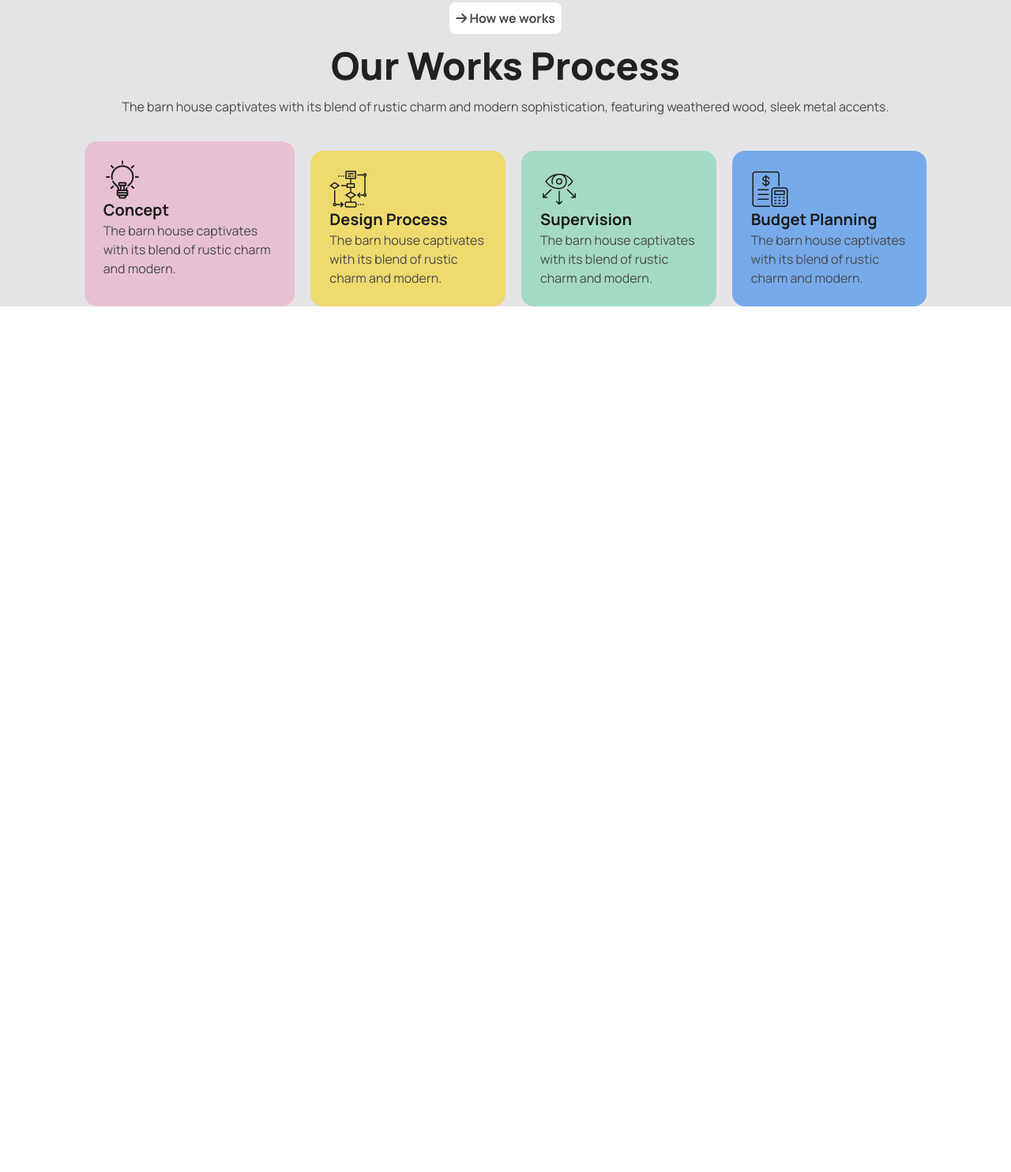
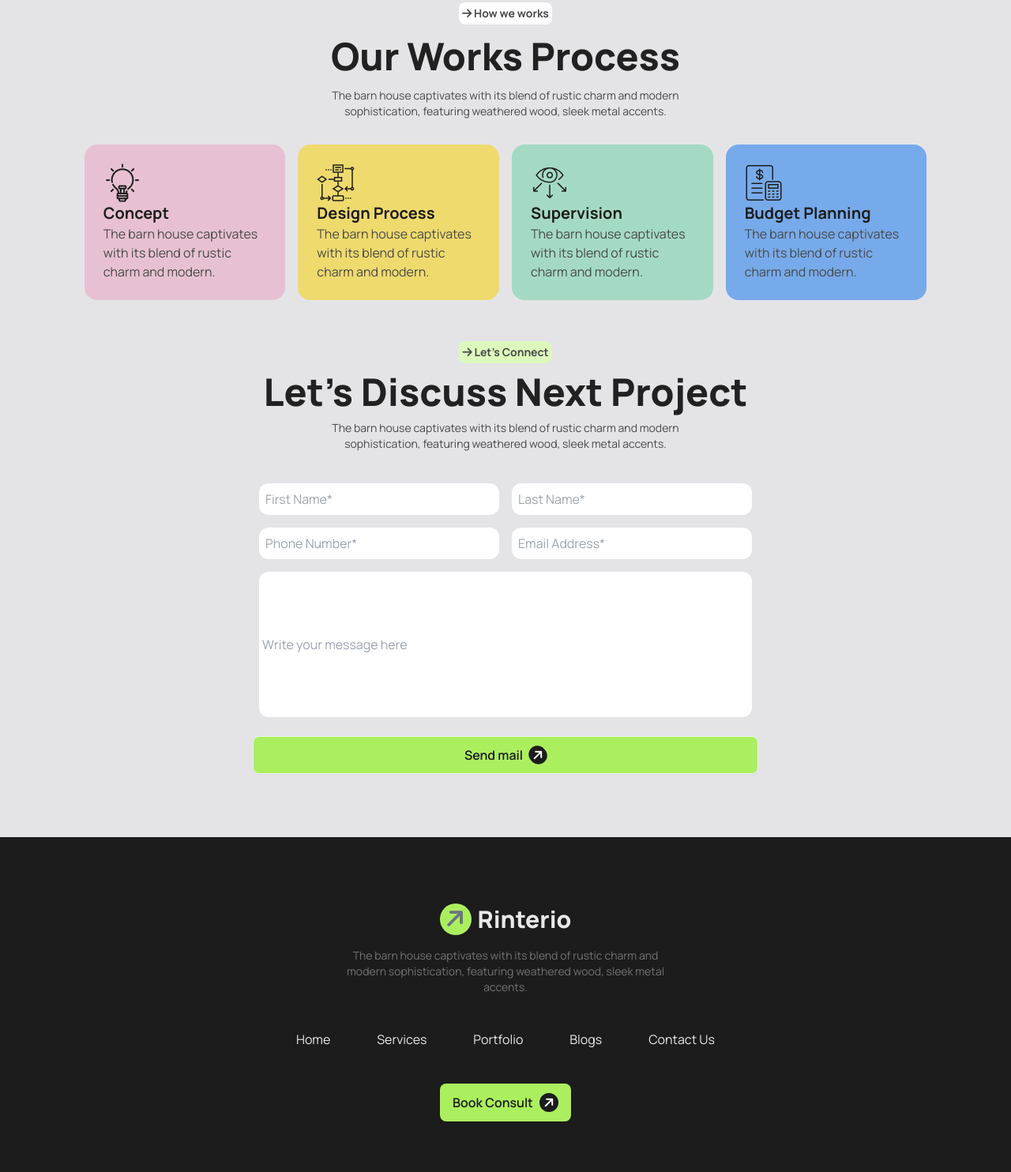
Before and after one commit to fatimaju45/assignment3, a plain HTML site: page index.html in a window 1280 px wide. Shown: the part 1575-3059 px from the top of the page at 79% size. Before the commit the page ends 1963 px from the top, so only its background shows below. Drawn offline with nearby package versions, Linux system fonts and the light colour scheme.

Commit message:
added all the section

```diff
--- a/index.html
+++ b/index.html
@@ -12,6 +12,21 @@
 <link href="https://fonts.googleapis.com/css2?family=Manrope:wght@200..800&display=swap" rel="stylesheet">
 <style>.manrope{font-family: "Manrope", sans-serif;}</style>
 <script src="https://kit.fontawesome.com/46c3e533cf.js" crossorigin="anonymous"></script>
+<script>
+  tailwind.config = {
+    theme: {
+      extend: {
+        colors: {
+          clifford: '#da373d',
+
+        },
+
+
+
+      }
+    }
+  }
+</script>
 
 </head>
 <body class="manrope bg-zinc-200">
@@ -122,13 +137,13 @@
       <!-- our works Process -->
       <section>
         <div class="card-body flex flex-col justify-center items-center gap-4 ">
-          <button class="bg-white font-bold text-base p-2 mt-5 rounded-lg  text-[#494949] "><i class="fa-solid fa-arrow-right text-[#494949]"></i> How we works</button>
-          <h2 class="card-title font-extrabold text-center text-center text-5xl text-[#212121]">Our Works Process</h2>
-          <p class=" text-[#494949] text-left">The barn house captivates with its blend of rustic charm and modern sophistication, featuring weathered wood, sleek metal accents.</p>
+          <button class="bg-white font-bold text-sm p-1 mt-5 rounded-lg  text-[#494949] "><i class="fa-solid fa-arrow-right text-[#494949]"></i> How we works</button>
+          <h2 class="card-title font-extrabold text-center text-center text-2xl lg:text-5xl text-[#212121]">Our Works Process</h2>
+          <p class=" text-[#494949] text-sm text-center lg:w-2/5 lg:mx-auto">The barn house captivates with its blend of rustic charm and modern sophistication, featuring weathered wood, sleek metal accents.</p>
         </div>
         <!-- grid cards -->
 
-        <div class="w-10/12 mx-auto grid grid-cols-1 md:grid-cols-2 lg:grid-cols-4 space-x-5 space-y-3">
+        <div class="w-10/12 mx-auto grid grid-cols-1 md:grid-cols-2 lg:grid-cols-4 gap-4">
           <!-- card 1 -->
           <div class="bg-[#E7C1D3] rounded-2xl flex flex-col justify-start items-start p-6">
             <img src="images/concept.png" alt="">
@@ -155,7 +170,48 @@
           </div>
         </div>
       </section>
+      <!-- form section -->
+       <section>
+        <div class="card-body flex flex-col justify-center items-center gap-3 ">
+          <button class="bg-[#dcf8bc] font-bold text-sm p-1 mt-5 rounded-lg  text-[#494949] "><i class="fa-solid fa-arrow-right text-[#494949]"></i> Let's Connect</button>
+          <h2 class="card-title font-extrabold text-center text-center text-2xl lg:text-5xl text-[#212121]">Let's Discuss Next Project</h2>
+          <p class=" text-[#494949] text-sm text-center lg:w-2/5 lg:mx-auto">The barn house captivates with its blend of rustic charm and modern sophistication, featuring weathered wood, sleek metal accents.</p>
+        </div>
+        <!--creating form -->
+        <div class="lg:w-6/12 w-10/12 mx-auto">
+        <div class="gap-4 p-2 grid grid-cols-1 lg:grid-cols-2 grid-rows-5 ">
+          <input class="p-2 hover:bg-slate-200 rounded-xl " type="text" placeholder="First Name*" required>
+            <input class="p-2 hover:bg-slate-200 rounded-xl "  type="text" placeholder="Last Name*" required>
+            <input class="p-2 rounded-xl hover:bg-slate-200  " type="number" placeholder="Phone Number*" required>
+            <input class="p-2 rounded-xl hover:bg-slate-200"  type="email" placeholder="Email Address*" required>
+            <input class="lg:grid lg:col-span-2 row-span-5 rounded-xl p-1  hover:bg-slate-200" type="text" placeholder="Write your message here">
+
+          </div>
+          <button class="w-full mt-4"><a class="btn  bg-[#ABEF5F] text-base w-full text-[#1C1C1C]">Send mail <i class="fa-solid fa-arrow-right  p-1 text-[white]  -rotate-45 bg-[#1C1C1C] rounded-full"></i></a></button>
+        </div>
+       </section>
     </main>
+    <footer class="bg-[#1C1C1C] mt-20">
+      <div class="mx-auto text-center">
+      <a class="btn mt-20 font-extrabold text-3xl text-[#E9E9E9] btn-ghost"><i class="fa-solid fa-arrow-right bg-[#ABEF5F] p-1 h-10 w-10 text-gray-500 rounded-full -rotate-45"></i>
+        Rinterio</a>
+        <p class=" text-[#737373] text-sm mt-3 lg:w-4/12 lg:mx-auto text-center">The barn house captivates with its blend of rustic charm and modern sophistication, featuring weathered wood, sleek metal accents.</p>
+      </div>
+      <div>
+        <nav class="mt-10 w-6/12 mx-auto">
+        <ul class="flex justify-evenly">
+          <li class="text-[#E9E9E9] p-1 rounded-lg hover:bg-stone-400"><a href="">Home</a></li>
+          <li class="text-[#E9E9E9] p-1 rounded-lg hover:bg-stone-400"><a href="">Services</a></li>
+          <li class="text-[#E9E9E9] p-1 rounded-lg hover:bg-stone-400"><a href="">Portfolio</a></li>
+          <li class="text-[#E9E9E9] p-1 rounded-lg hover:bg-stone-400"><a href="">Blogs</a></li>
+          <li class="text-[#E9E9E9] p-1 rounded-lg hover:bg-stone-400"><a href="">Contact Us</a></li>
+        </ul>
+        </nav>
+
+      </div>
+      <button class="mt-10 mb-16 w-full mx-auto"><a class="btn border-none bg-[#ABEF5F] text-base text-[#1C1C1C]">Book Consult<i class="fa-solid w-6 h-6 fa-arrow-right  p-1 text-[white]  -rotate-45 bg-[#1C1C1C] rounded-full"></i></a></button>
+
+    </footer>
 
 </body>
 </html>
```
